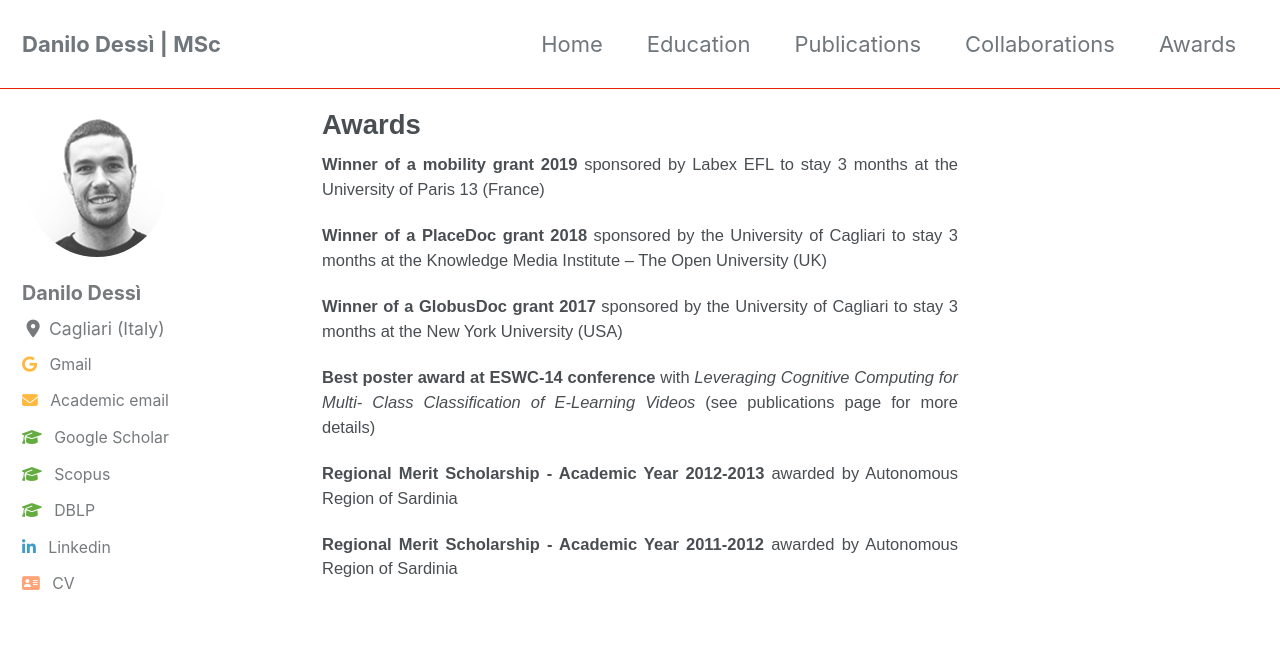
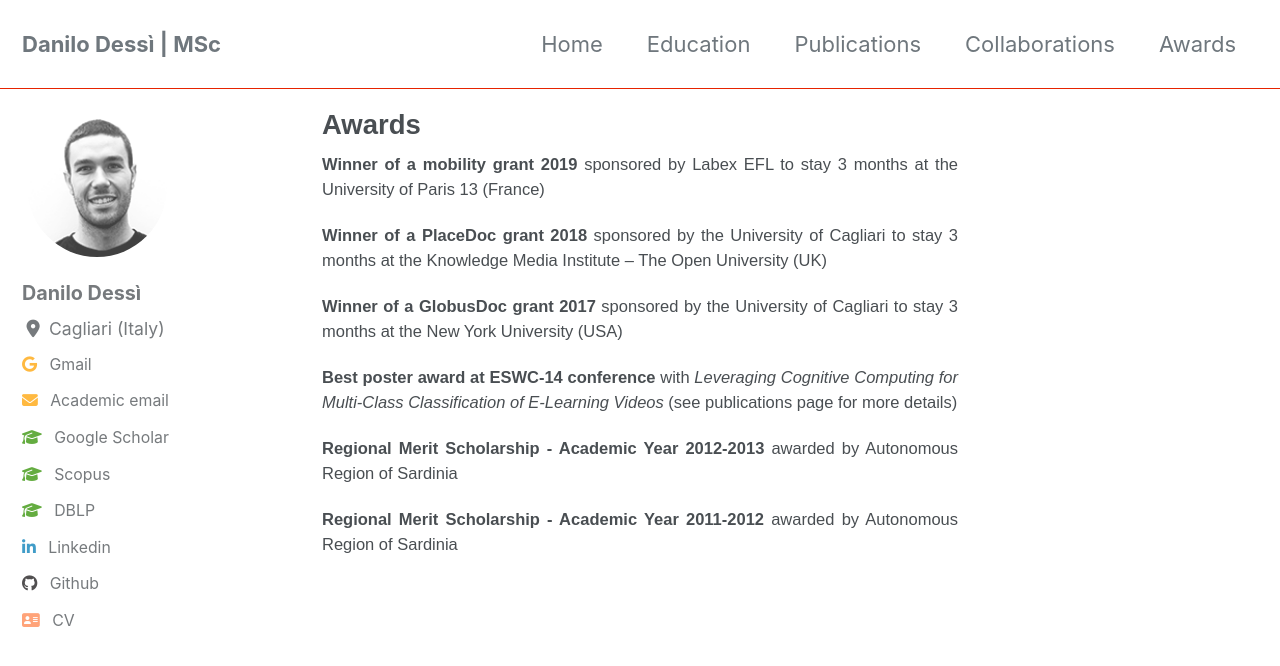
Before and after one commit to danilo-dessi/danilo-dessi.github.io, a Jekyll site: the page built from pages/awards.md, in a window 1280 px wide and 900 px high. Shown: the top 666 px of the window. Built offline with Jekyll 4.4.1, drawn with Linux system fonts in a browser that asks for light colours; cached includes are drawn as plain includes; nearby versions of some CDN libraries.

Commit message:
update 20-09-2019

```diff
--- a/_config.yml
+++ b/_config.yml
@@ -132,9 +132,9 @@ author:
     - label        : "Linkedin"
       icon         : "fab fa-linkedin-in"
       url          : "https://it.linkedin.com/in/danilo-dess%C3%AC-07946b131"
-#    - label        : "Academic page"
-#      icon         : "fas fa-user-graduate"
-#      url          : "http://people.unica.it/danilodessi/"
+    - label        : "Github"
+      icon         : "fab fa-github"
+      url          : "https://github.com/danilo-dessi"
     - label        : "CV"
       icon         : "fa fa-address-card"
       url          : "https://drive.google.com/file/d/1OmLdUfhzFYkk95qNJx_gJW5Bs1j0wTbG/view?usp=sharing"
--- a/pages/awards.md
+++ b/pages/awards.md
@@ -12,8 +12,7 @@ title: Awards
 
 **Winner of a GlobusDoc grant 2017** sponsored by the University of Cagliari to stay 3 months at the New York University (USA)
 
-**Best poster award at ESWC-14 conference** with *Leveraging Cognitive Computing for Multi-
-Class Classification of E-Learning Videos* (see publications page for more details)
+**Best poster award at ESWC-14 conference** with *Leveraging Cognitive Computing for Multi-Class Classification of E-Learning Videos* (see publications page for more details)
 
 **Regional Merit Scholarship - Academic Year 2012-2013** awarded by Autonomous Region of Sardinia
 
```
